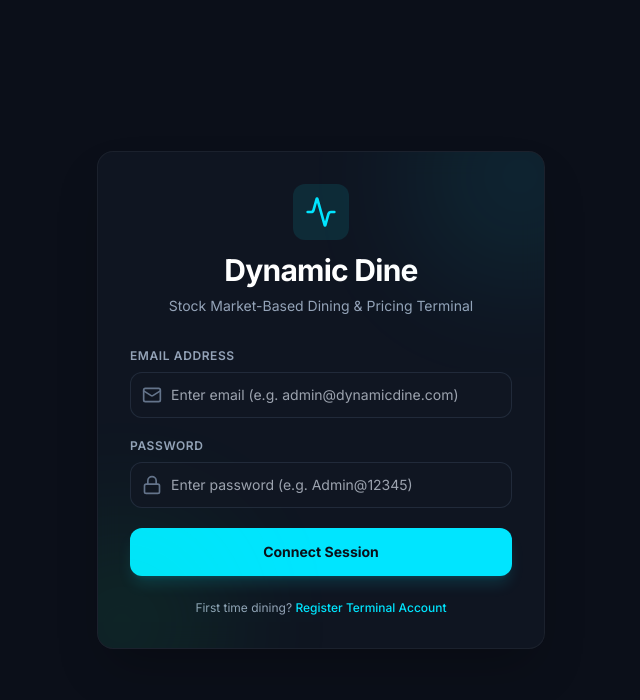
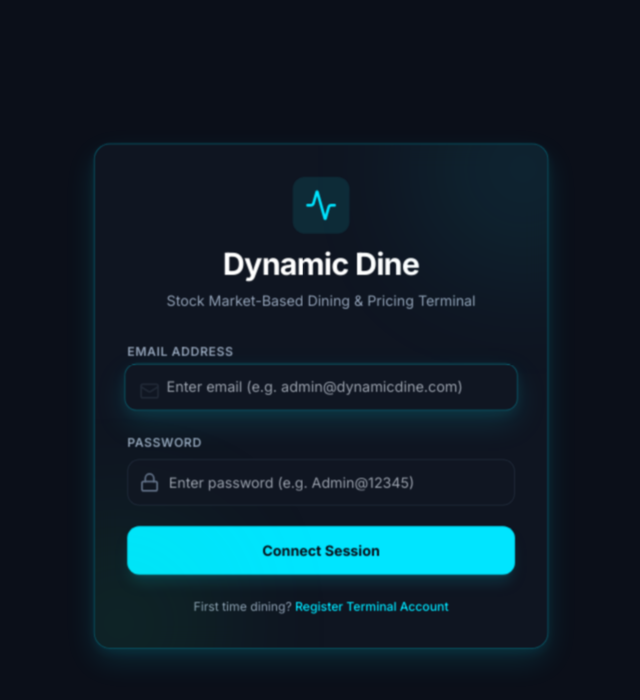
Before and after one commit to tishantvaishnav2712-cyber/dynamic-dine, a React (Vite) app in the folder frontend/: page /login in a window 1280 px wide. In both pictures the pointer is over the element 640 px from the left and 400 px from the top of the page. Shown: the top 700 px of the page, without its empty margins (319-959 px from the left). Built offline with nearby package versions, Linux system fonts and the light colour scheme; no server answers.

Commit message:
style: configure global interactive hover growth and focus glow shadows site-wide

```diff
--- a/frontend/src/index.css
+++ b/frontend/src/index.css
@@ -82,24 +82,63 @@
   @apply bg-obsidian-800;
 }
 
-/* Premium Hover Transitions & Scale utilities */
-.hover-grow {
+/* ==========================================
+   GLOBAL INTERACTIVE HOVER EFFECTS (SITE-WIDE)
+   ========================================== */
+
+/* 1. Global Button Interactions */
+button,
+.btn-action,
+a.btn {
+  transition: all 0.25s cubic-bezier(0.4, 0, 0.2, 1);
+}
+button:hover:not(:disabled),
+.btn-action:hover,
+a.btn:hover {
+  transform: translateY(-2px) scale(1.02);
+  box-shadow: 0 4px 15px rgba(0, 229, 255, 0.25);
+  filter: brightness(1.05);
+}
+button:active:not(:disabled) {
+  transform: translateY(0) scale(0.95) !important;
+}
+
+/* 2. Global Form Input Focus Glows */
+input,
+select,
+textarea {
+  transition: all 0.25s ease-in-out;
+}
+input:focus,
+select:focus,
+textarea:focus {
+  border-color: rgba(0, 229, 255, 0.6) !important;
+  box-shadow: 0 0 10px rgba(0, 229, 255, 0.25);
+  outline: none;
+}
+
+/* 3. Global Card & Panel Hover Growth */
+.glass-panel,
+.hover-grow,
+.bg-obsidian-800\/80,
+.bg-obsidian-800\/20 {
   transition: all 0.3s cubic-bezier(0.25, 0.8, 0.25, 1);
 }
-
-.hover-grow:hover {
-  transform: translateY(-4px) scale(1.03);
-  box-shadow: 0 10px 25px -5px rgba(0, 229, 255, 0.15), 0 8px 10px -6px rgba(0, 229, 255, 0.1);
-  border-color: rgba(0, 229, 255, 0.35) !important;
+.glass-panel:hover,
+.hover-grow:hover,
+.bg-obsidian-800\/80:hover {
+  transform: translateY(-4px) scale(1.015);
+  box-shadow: 0 12px 30px rgba(0, 229, 255, 0.12), 0 4px 12px rgba(0, 229, 255, 0.08);
+  border-color: rgba(0, 229, 255, 0.3) !important;
 }
 
-/* Waiter/Admin table selection scaling */
+/* 4. Table selection card scaling (Waiter & Admin layouts) */
 .table-card-btn {
   transition: all 0.2s ease-in-out;
 }
 .table-card-btn:hover {
-  transform: scale(1.05);
-  box-shadow: 0 4px 15px rgba(0, 229, 255, 0.15);
+  transform: translateY(-2px) scale(1.04);
+  box-shadow: 0 6px 20px rgba(0, 229, 255, 0.2);
 }
 .table-card-btn:active {
   transform: scale(0.95);
```
